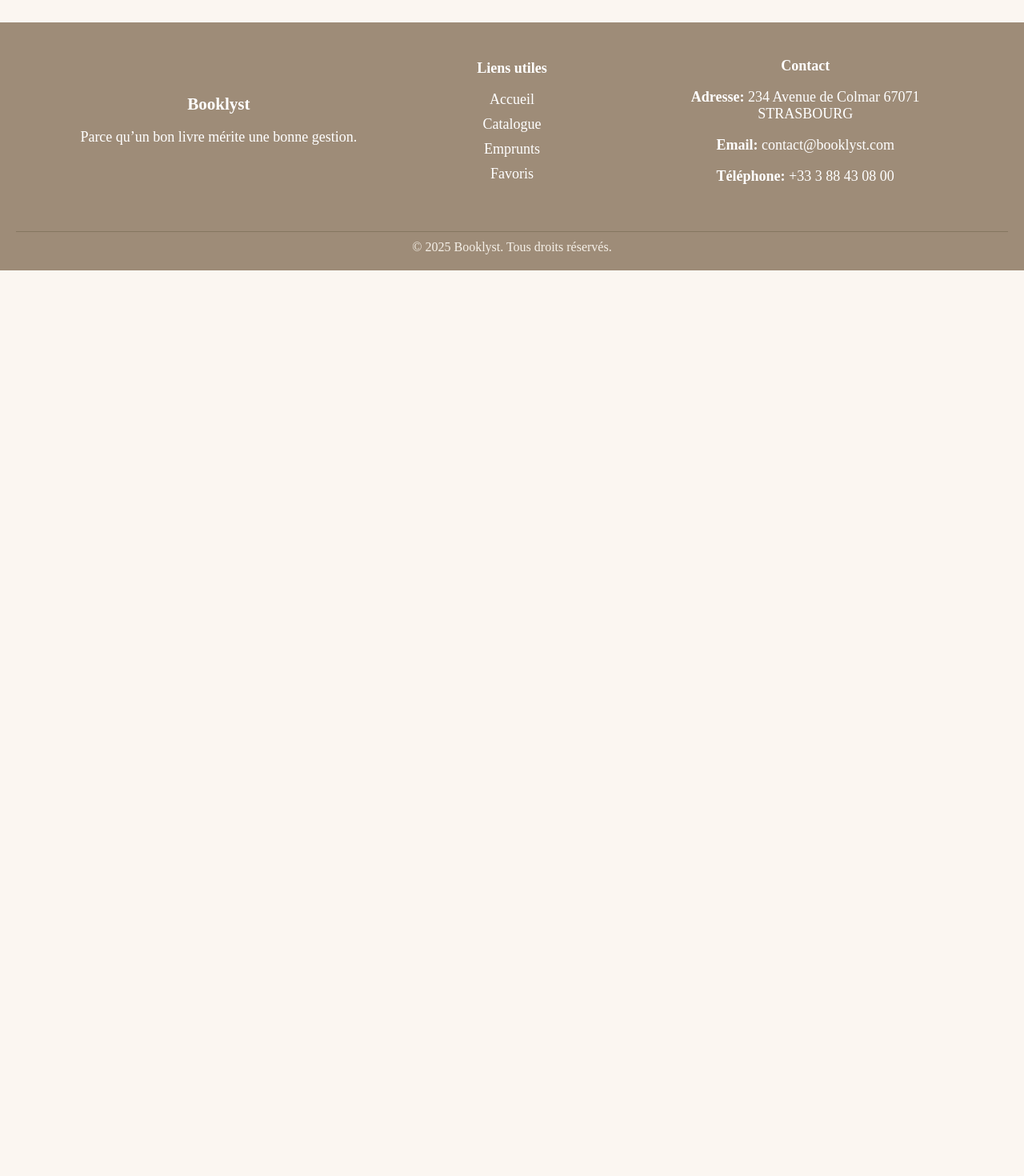
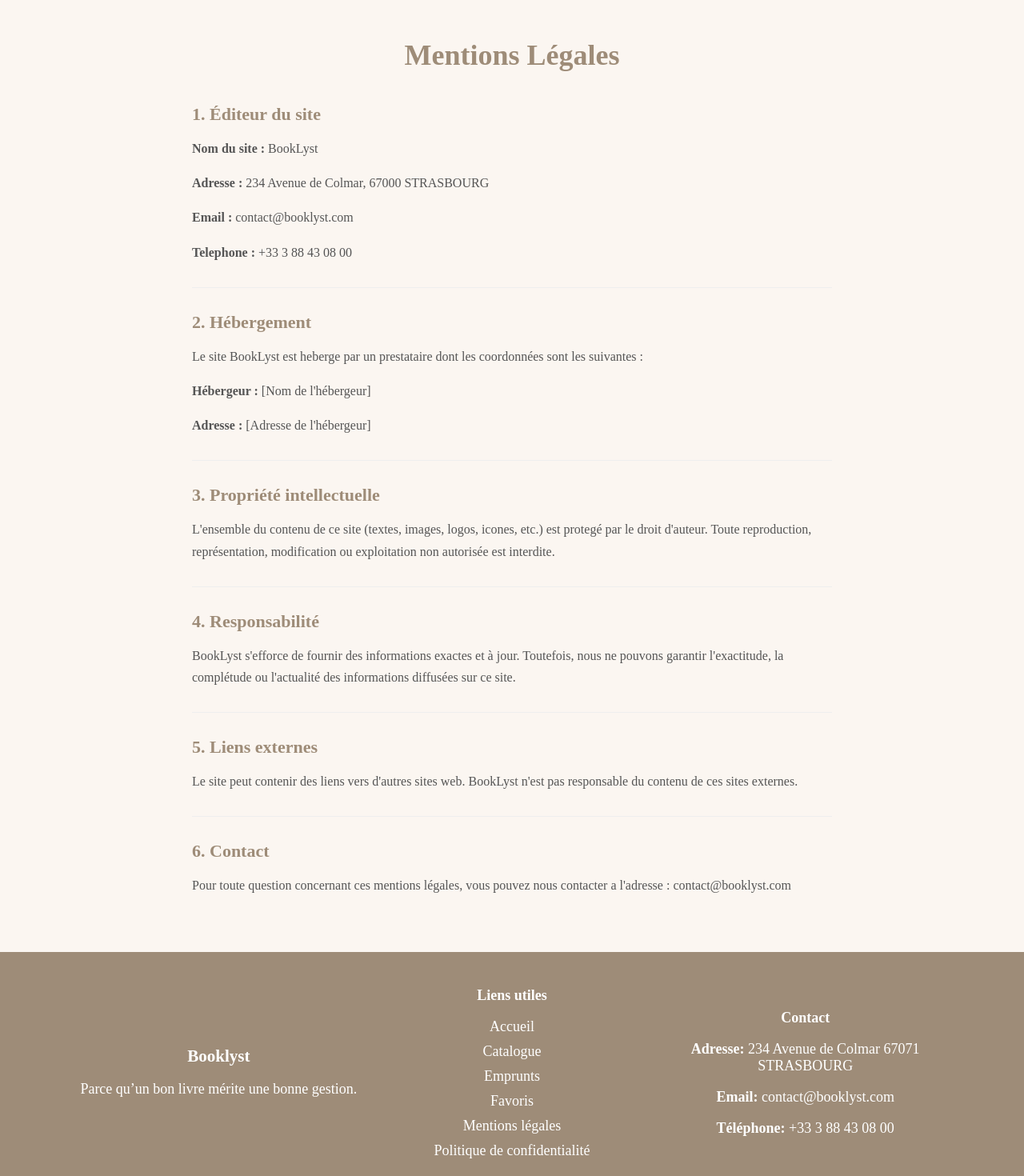
Before and after one commit to mAthilde43/GestBiblio, a React (Create React App) app in the folder frontend/: page /mentions-legales in a window 1280 px wide. Shown: the part 80-1550 px from the top of the page at 80% size. Before the commit the page ends 800 px from the top, so only its background shows below. Built offline with nearby package versions, Linux system fonts and the light colour scheme.

Commit message:
Add mentions legales & politique de confidentialite

```diff
--- a/frontend/src/App.js
+++ b/frontend/src/App.js
@@ -11,6 +11,8 @@ import Catalogue from "./pages/Catalogue/Catalogue";
 import LivreDetails from "./pages/LivreDetails/LivreDetails";
 import Favoris from "./pages/Favoris/Favoris";
 import Emprunter from "./pages/Emprunter/Emprunter";
+import MentionsLegales from "./pages/MentionsLegales/MentionsLegales";
+import PolitiqueConfidentialite from "./pages/PolitiqueConfidentialite/PolitiqueConfidentialite";
 import { AnimatePresence } from "framer-motion";
 
 function App() {
@@ -37,6 +39,11 @@ function App() {
           <Route path="/favoris" element={<Favoris />} />
           <Route path="/emprunter" element={<Emprunter />} />
           <Route path="/edit-book/:id" element={<AddBook editMode={true} />} />
+          <Route path="/mentions-legales" element={<MentionsLegales />} />
+          <Route
+            path="/politique-confidentialite"
+            element={<PolitiqueConfidentialite />}
+          />
         </Routes>
       </AnimatePresence>
     </div>
--- a/frontend/src/components/Footer/Footer.js
+++ b/frontend/src/components/Footer/Footer.js
@@ -23,6 +23,14 @@ const Footer = () => {
             </li>
             <li>
               <a href="/favoris">Favoris</a>
+            </li>
+            <li>
+              <a href="/mentions-legales">Mentions légales</a>
+            </li>
+            <li>
+              <a href="/politique-confidentialite">
+                Politique de confidentialité
+              </a>
             </li>
           </ul>
         </div>
--- /dev/null
+++ b/frontend/src/pages/MentionsLegales/MentionsLegales.js
@@ -0,0 +1,76 @@
+import React from "react";
+import classes from "./MentionsLegales.module.css";
+
+const MentionsLegales = () => {
+  return (
+    <div className={classes.container}>
+      <h1>Mentions Légales</h1>
+
+      <section className={classes.section}>
+        <h2>1. Éditeur du site</h2>
+        <p>
+          <strong>Nom du site :</strong> BookLyst
+        </p>
+        <p>
+          <strong>Adresse :</strong> 234 Avenue de Colmar, 67000 STRASBOURG
+        </p>
+        <p>
+          <strong>Email :</strong> contact@booklyst.com
+        </p>
+        <p>
+          <strong>Telephone :</strong> +33 3 88 43 08 00
+        </p>
+      </section>
+
+      <section className={classes.section}>
+        <h2>2. Hébergement</h2>
+        <p>
+          Le site BookLyst est heberge par un prestataire dont les coordonnées
+          sont les suivantes :
+        </p>
+        <p>
+          <strong>Hébergeur :</strong> [Nom de l'hébergeur]
+        </p>
+        <p>
+          <strong>Adresse :</strong> [Adresse de l'hébergeur]
+        </p>
+      </section>
+
+      <section className={classes.section}>
+        <h2>3. Propriété intellectuelle</h2>
+        <p>
+          L'ensemble du contenu de ce site (textes, images, logos, icones, etc.)
+          est protegé par le droit d'auteur. Toute reproduction, représentation,
+          modification ou exploitation non autorisée est interdite.
+        </p>
+      </section>
+
+      <section className={classes.section}>
+        <h2>4. Responsabilité</h2>
+        <p>
+          BookLyst s'efforce de fournir des informations exactes et à jour.
+          Toutefois, nous ne pouvons garantir l'exactitude, la complétude ou
+          l'actualité des informations diffusées sur ce site.
+        </p>
+      </section>
+
+      <section className={classes.section}>
+        <h2>5. Liens externes</h2>
+        <p>
+          Le site peut contenir des liens vers d'autres sites web. BookLyst
+          n'est pas responsable du contenu de ces sites externes.
+        </p>
+      </section>
+
+      <section className={classes.section}>
+        <h2>6. Contact</h2>
+        <p>
+          Pour toute question concernant ces mentions légales, vous pouvez nous
+          contacter a l'adresse : contact@booklyst.com
+        </p>
+      </section>
+    </div>
+  );
+};
+
+export default MentionsLegales;
--- /dev/null
+++ b/frontend/src/pages/MentionsLegales/MentionsLegales.module.css
@@ -0,0 +1,35 @@
+.container {
+  max-width: 800px;
+  margin: 40px auto;
+  padding: 0 20px;
+  font-family: "Segoe UI", Tahoma, Geneva, Verdana, sans-serif;
+}
+
+.container h1 {
+  text-align: center;
+  margin-bottom: 40px;
+  color: #9e8c78;
+  font-size: 36px;
+}
+
+.section {
+  margin-bottom: 30px;
+  padding-bottom: 20px;
+  border-bottom: 1px solid #eee;
+}
+
+.section:last-child {
+  border-bottom: none;
+}
+
+.section h2 {
+  color: #9e8c78;
+  font-size: 22px;
+  margin-bottom: 15px;
+}
+
+.section p {
+  color: #555;
+  line-height: 1.7;
+  margin-bottom: 10px;
+}
--- /dev/null
+++ b/frontend/src/pages/PolitiqueConfidentialite/PolitiqueConfidentialite.js
@@ -0,0 +1,145 @@
+import React from "react";
+import classes from "./PolitiqueConfidentialite.module.css";
+
+const PolitiqueConfidentialite = () => {
+  return (
+    <div className={classes.container}>
+      <h1>Politique de Confidentialité</h1>
+
+      <section className={classes.section}>
+        <h2>1. Introduction</h2>
+        <p>
+          Chez BookLyst, nous accordons une grande importance à la protection de
+          vos données personnelles. Cette politique de confidentialité explique
+          comment nous collectons, utilisons et protégeons vos informations
+          conformement au Règlement Général sur la Protection des Données
+          (RGPD).
+        </p>
+      </section>
+
+      <section className={classes.section}>
+        <h2>2. Données collectées</h2>
+        <p>Nous collectons les données suivantes :</p>
+        <ul>
+          <li>
+            <strong>Données d'identification :</strong> nom, prénom, adresse
+            email, numero de téléphone
+          </li>
+          <li>
+            <strong>Données de compte :</strong> numéro de carte de
+            bibliothèque, mot de passe (chiffré)
+          </li>
+          <li>
+            <strong>Données d'utilisation :</strong> historique des emprunts,
+            livres favoris
+          </li>
+        </ul>
+      </section>
+
+      <section className={classes.section}>
+        <h2>3. Finalités du traitement</h2>
+        <p>Vos données sont utilisées pour :</p>
+        <ul>
+          <li>Gérer votre compte utilisateur</li>
+          <li>Permettre les emprunts et retours de livres</li>
+          <li>Gérer vos favoris</li>
+          <li>Vous contacter concernant vos emprunts</li>
+          <li>Améliorer nos services</li>
+        </ul>
+      </section>
+
+      <section className={classes.section}>
+        <h2>4. Base légale du traitement</h2>
+        <p>
+          Le traitement de vos données est fondé sur l'execution du contrat de
+          service entre vous et BookLyst, ainsi que sur votre consentement lors
+          de l'inscription.
+        </p>
+      </section>
+
+      <section className={classes.section}>
+        <h2>5. Durée de conservation</h2>
+        <p>
+          Vos données sont conservées pendant toute la durée de votre
+          inscription, puis supprimées dans un delai de 3 ans après la clôture
+          de votre compte, sauf obligation légale de conservation.
+        </p>
+      </section>
+
+      <section className={classes.section}>
+        <h2>6. Vos droits (RGPD)</h2>
+        <p>Conformement au RGPD, vous disposez des droits suivants :</p>
+        <ul>
+          <li>
+            <strong>Droit d'accès :</strong> obtenir une copie de vos données
+            personnelles
+          </li>
+          <li>
+            <strong>Droit de rectification :</strong> corriger vos données
+            inexactes
+          </li>
+          <li>
+            <strong>Droit a l'effacement :</strong> demander la suppression de
+            vos données
+          </li>
+          <li>
+            <strong>Droit a la portabilite :</strong> recevoir vos données dans
+            un format structure (disponible dans votre profil)
+          </li>
+          <li>
+            <strong>Droit d'opposition :</strong> vous opposer au traitement de
+            vos données
+          </li>
+        </ul>
+        <p>Pour exercer ces droits, contactez-nous a : contact@booklyst.com</p>
+      </section>
+
+      <section className={classes.section}>
+        <h2>7. Sécurite des données</h2>
+        <p>
+          Nous mettons en oeuvre des mesures techniques et organisationnelles
+          appropriées pour protéger vos données contre tout accès non autorisé,
+          modification, divulgation ou destruction.
+        </p>
+        <ul>
+          <li>Chiffrement des mots de passe</li>
+          <li>Connexions securisées (HTTPS)</li>
+          <li>Acces restreint aux données</li>
+        </ul>
+      </section>
+
+      <section className={classes.section}>
+        <h2>8. Cookies</h2>
+        <p>
+          Ce site utilise uniquement des cookies techniques necessaires au bon
+          fonctionnement du service (authentification). Aucun cookie de suivi ou
+          publicitaire n'est utilisé.
+        </p>
+      </section>
+
+      <section className={classes.section}>
+        <h2>9. Contact</h2>
+        <p>
+          Pour toute question relative a la protection de vos données
+          personnelles, vous pouvez nous contacter :
+        </p>
+        <p>
+          <strong>Email :</strong> contact@booklyst.com
+        </p>
+        <p>
+          <strong>Adresse :</strong> 234 Avenue de Colmar, 67000 STRASBOURG
+        </p>
+      </section>
+
+      <section className={classes.section}>
+        <h2>10. Mise a jour</h2>
+        <p>
+          Cette politique de confidentialité peut être mise à jour. La derniere
+          mise a jour date du {new Date().toLocaleDateString("fr-FR")}.
+        </p>
+      </section>
+    </div>
+  );
+};
+
+export default PolitiqueConfidentialite;
--- /dev/null
+++ b/frontend/src/pages/PolitiqueConfidentialite/PolitiqueConfidentialite.module.css
@@ -0,0 +1,46 @@
+.container {
+  max-width: 800px;
+  margin: 40px auto;
+  padding: 0 20px;
+  font-family: "Segoe UI", Tahoma, Geneva, Verdana, sans-serif;
+}
+
+.container h1 {
+  text-align: center;
+  margin-bottom: 40px;
+  color: #9e8c78;
+  font-size: 36px;
+}
+
+.section {
+  margin-bottom: 30px;
+  padding-bottom: 20px;
+  border-bottom: 1px solid #eee;
+}
+
+.section:last-child {
+  border-bottom: none;
+}
+
+.section h2 {
+  color: #9e8c78;
+  font-size: 22px;
+  margin-bottom: 15px;
+}
+
+.section p {
+  color: #555;
+  line-height: 1.7;
+  margin-bottom: 10px;
+}
+
+.section ul {
+  color: #555;
+  line-height: 1.8;
+  margin-left: 20px;
+  margin-bottom: 15px;
+}
+
+.section ul li {
+  margin-bottom: 8px;
+}
```
